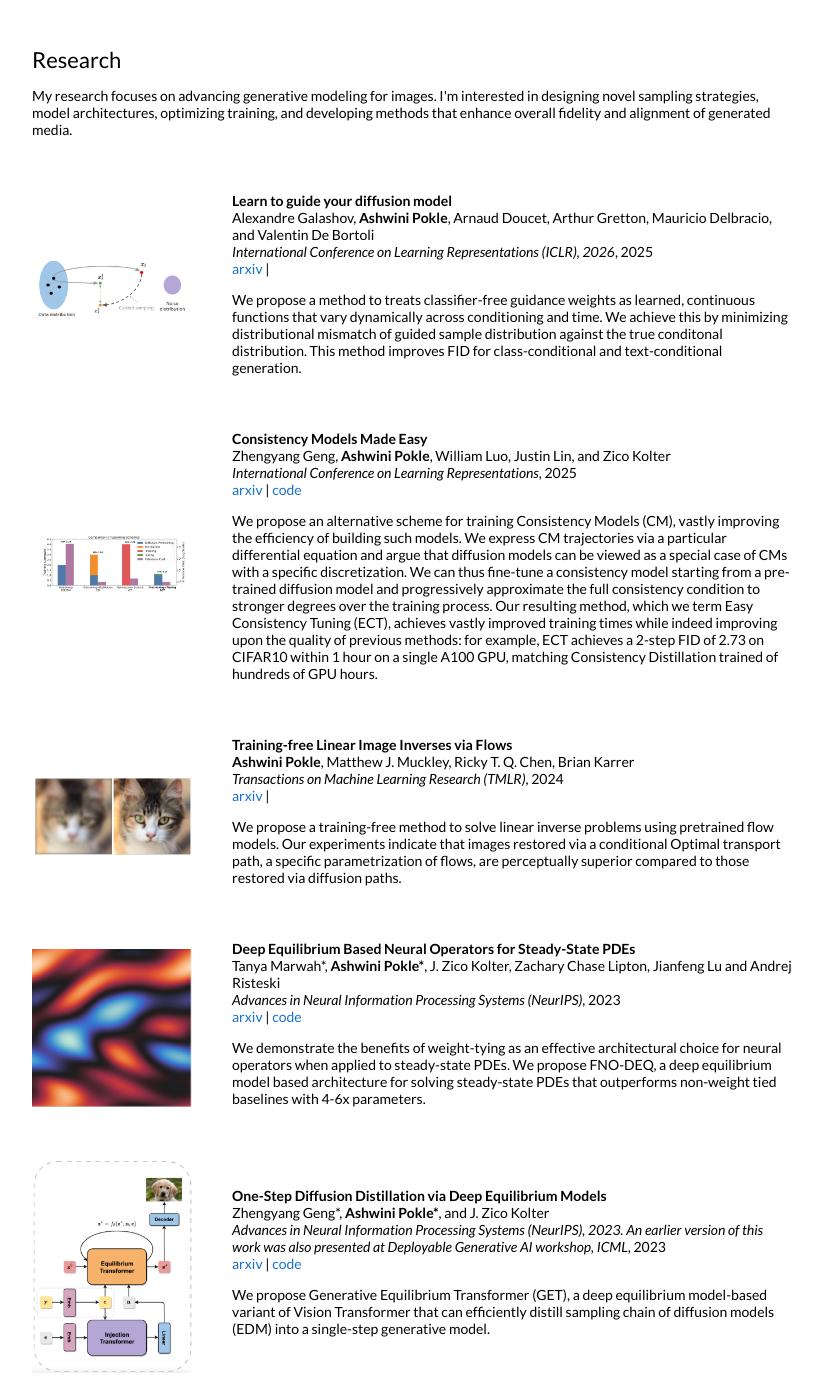
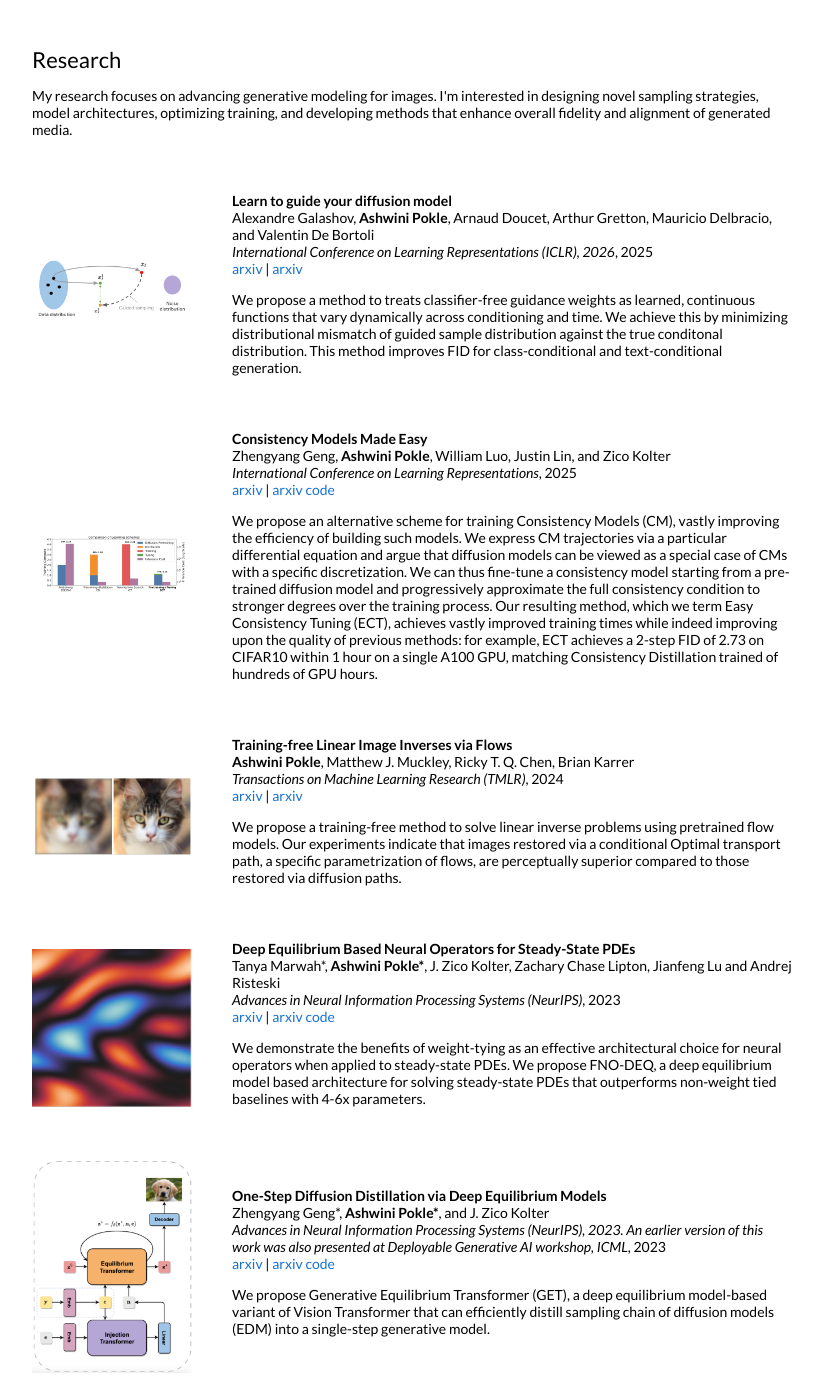
Before and after one commit to ashwinipokle/ashwinipokle.github.io, a Jekyll site: the page built from _posts/2026-05-27-l2g.md, in a window 1280 px wide and 1400 px high, scrolled down 431 px. Shown: the whole window, without its empty margins (228-1050 px from the left). Built offline with Jekyll 4.4.1, drawn with Linux system fonts in a browser that asks for light colours; some of the changed text lies outside the part shown.

Commit message:
Update default.html

```diff
--- a/_layouts/default.html
+++ b/_layouts/default.html
@@ -74,8 +74,11 @@
               <br>
               <em>{{post.venue}}</em>, {{ post.date | date: "%Y" }}
               <br>
+              {% if post.arxiv & post.code %}
+              <a href="{{post.arxiv}}" target="_blank">arxiv</a> |
+              {% endif %}
               {% if post.arxiv %}
-              <a href="{{post.arxiv}}" target="_blank">arxiv</a> |
+              <a href="{{post.arxiv}}" target="_blank">arxiv</a>
               {% endif %}
               {% if post.code %}
               <a href="{{post.code}}"  target="_blank">code</a>
```
